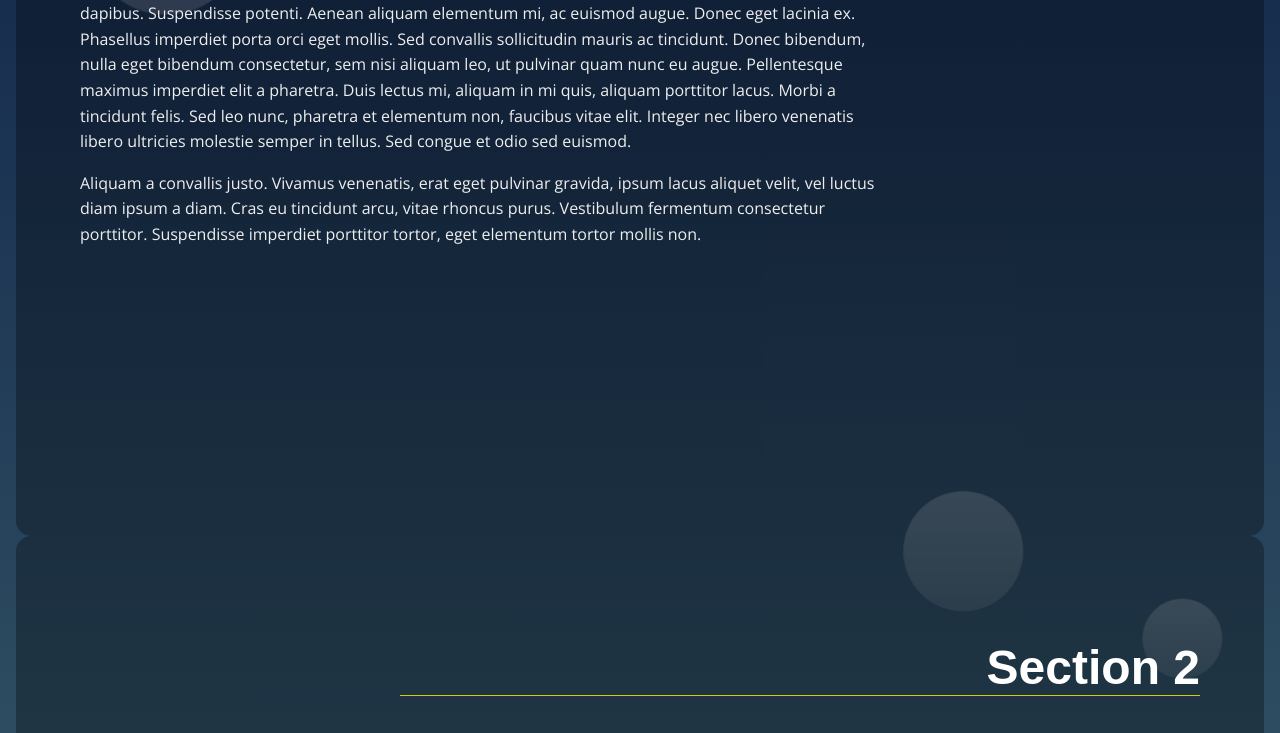
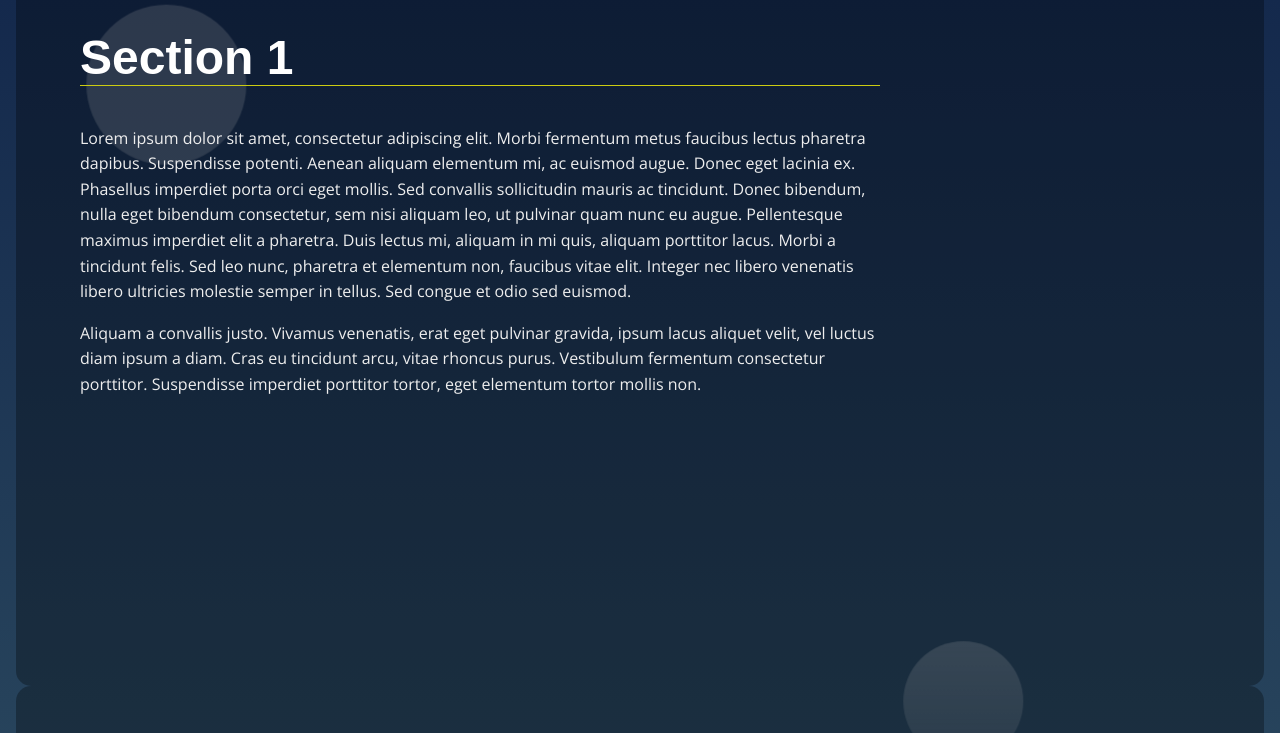
Before and after one commit to Alen002/LandingPage, a plain HTML site: page index.html in a window 1280 px wide. Shown: the part 789-1522 px from the top of the page. Drawn offline with nearby package versions, Linux system fonts and the light colour scheme.

Commit message:
added pading-top for the section

```diff
--- a/css/styles.css
+++ b/css/styles.css
@@ -10,6 +10,7 @@
 
 
 /* ---- Base Rules ---- */
+
 html {
     scroll-behavior: smooth;
 }
@@ -22,6 +23,8 @@ body {
     color: #fff;
     padding-top: 100px;
 }
+
+
 
 /* Typeography General*/
 h1 {
@@ -61,7 +64,8 @@ main {
 
 section {
     position: relative;
-    height: 95vh;
+    min-height: 95vh;
+    padding-top: 150px;
 }
 
 
```
